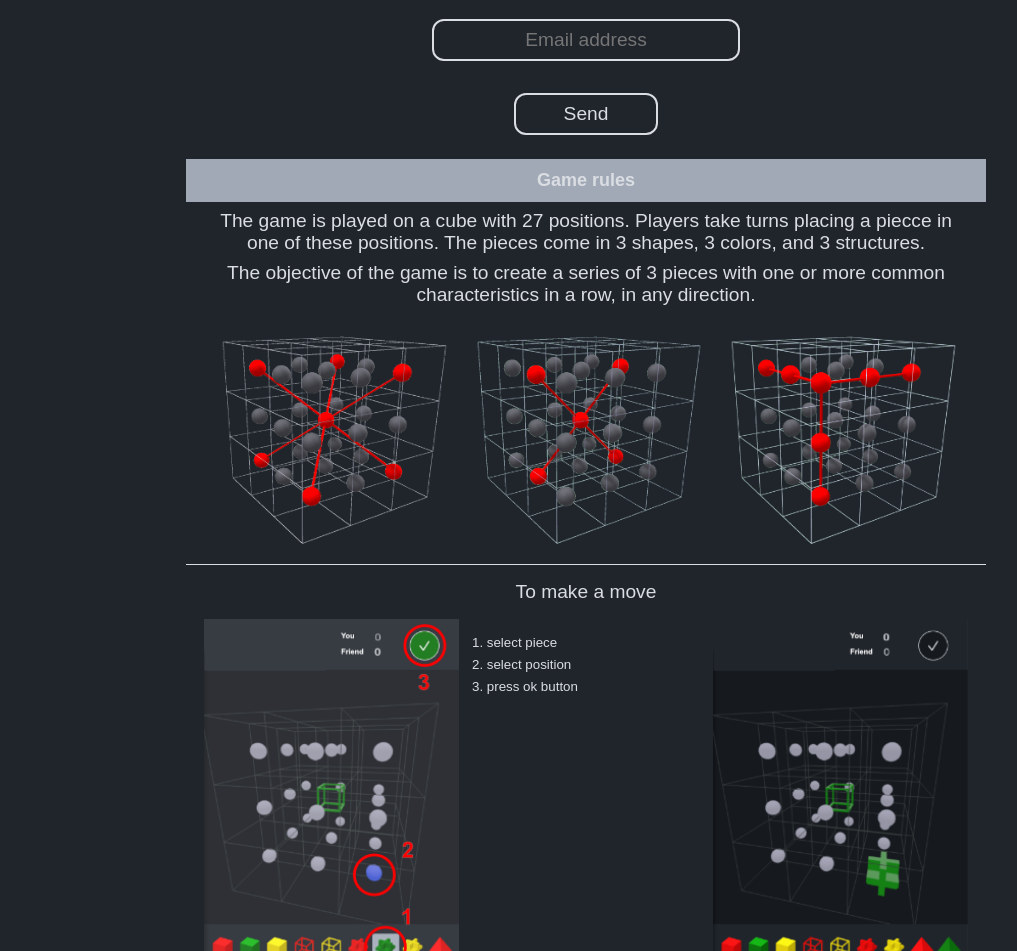
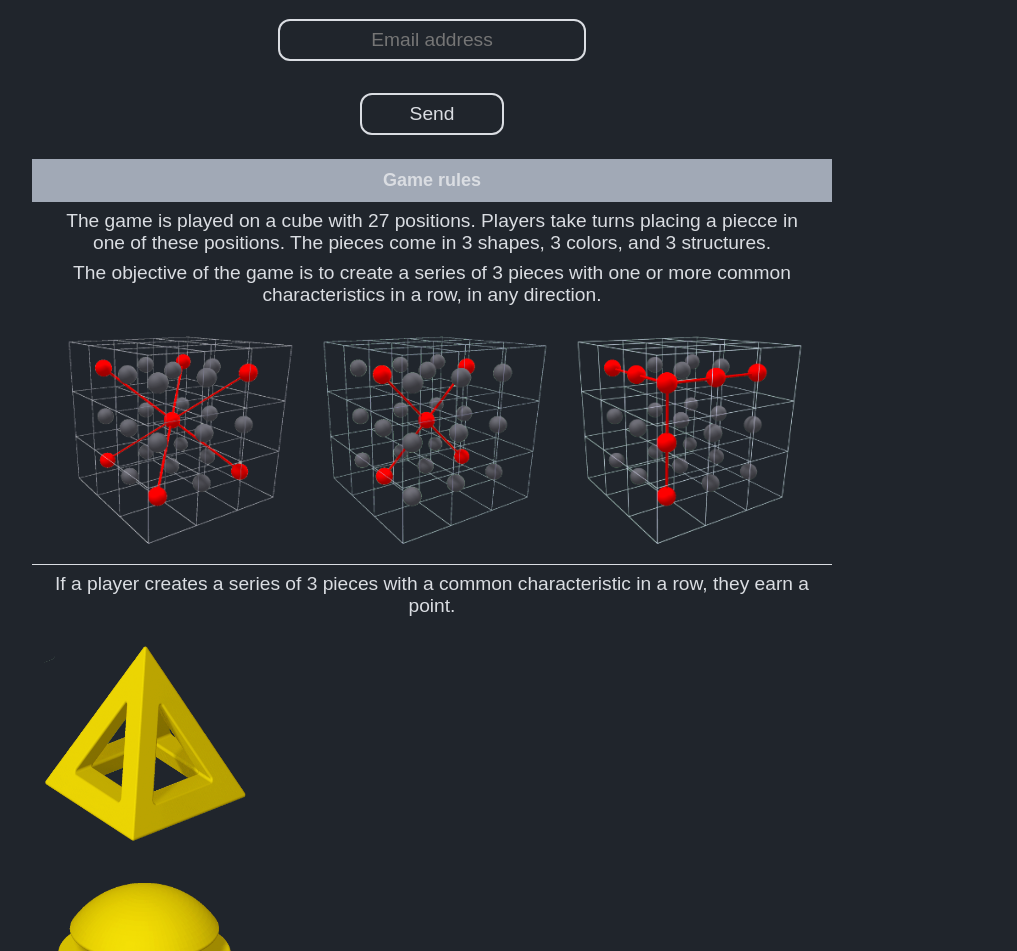
Before and after one commit to qubigo/qubigo.github.io, a website: page index.html in a window 1280 px wide. Shown: the part 1849-2800 px from the top of the page, without its empty margins (54-1071 px from the left). Drawn offline with Linux system fonts and the light colour scheme.

Commit message:
Update index.html
app manual weggehaald van site, daar komen juist mensen die de desktop gebruiken

```diff
--- a/index.html
+++ b/index.html
@@ -87,19 +87,6 @@
                     <img src="images/3-in-row-pic3.png?0.3.3" alt="">
                 </div>
             </div>
-            <div class="doc-section">
-                <p>To make a move</p>
-                <div class="image-row">
-                    <img src="images/screen_start.png?0.3.3"/>
-                    <ol>
-                        <li>select piece</li>
-                        <li>select position</li>
-                        <li>press ok button</li>
-                    </ol>
-                    <img src="images/screen_result.png?0.3.3"/>
-                </div>
-            </div>
-            <div class="doc-section">
                 <p>If a player creates a series of 3 pieces with a common
                     characteristic in a row, they earn a point.</p>
                 <div class="doc-example">
```
